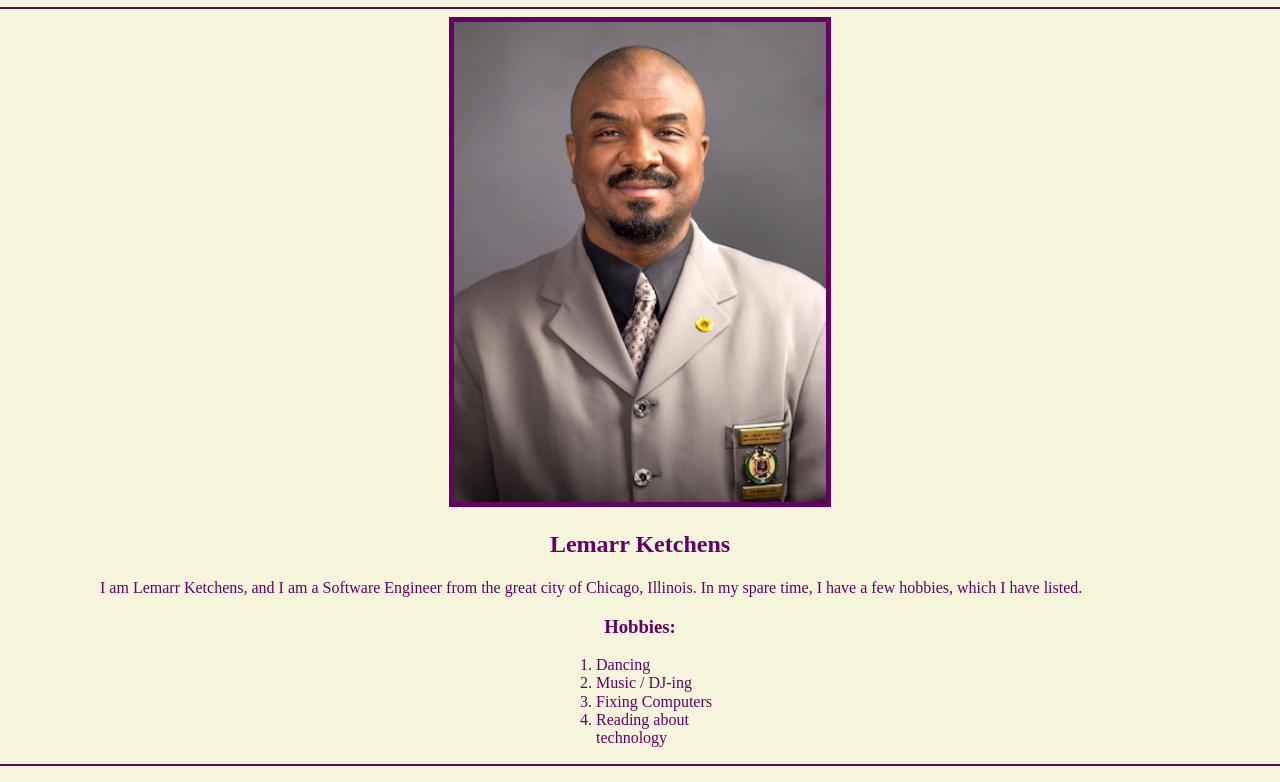
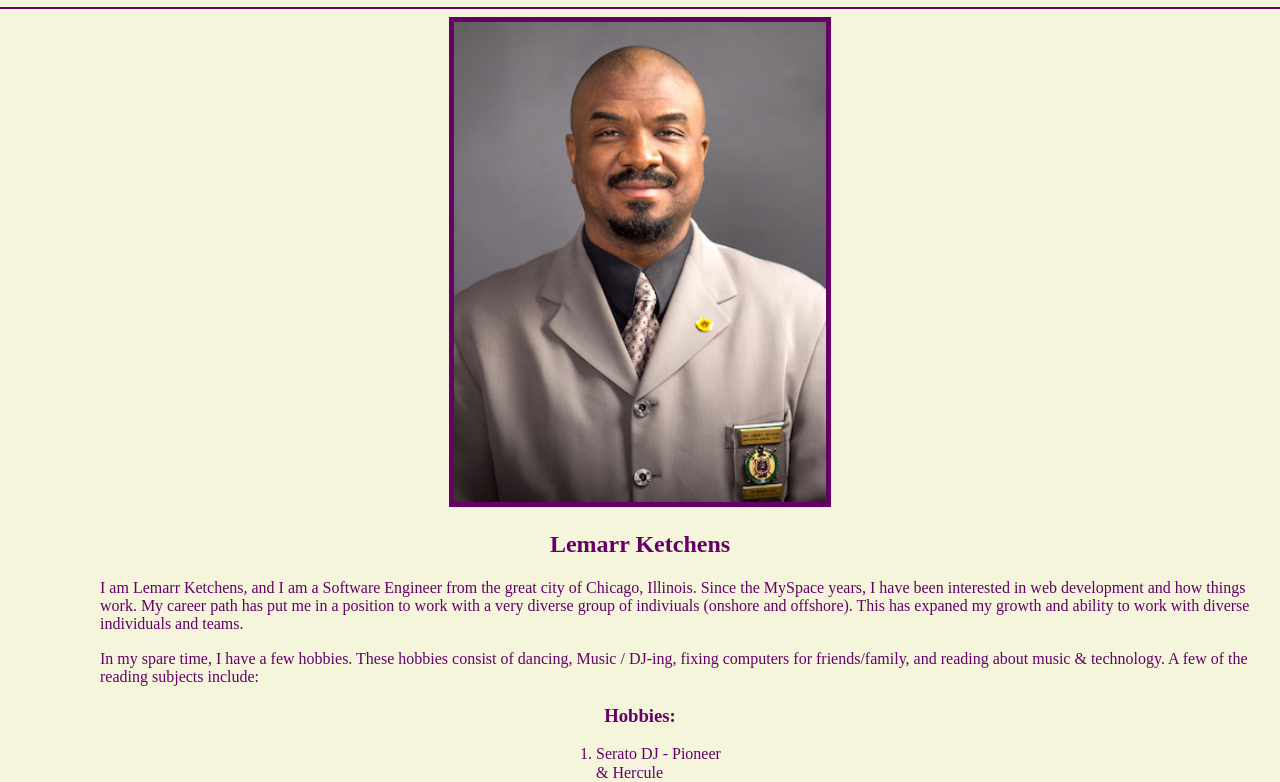
Before and after one commit to lketchind/lkworld, a plain HTML site: page index.html in a window 1280 px wide. Shown: the part 170-952 px from the top of the page. Drawn offline with nearby package versions, Linux system fonts and the light colour scheme.

Commit message:
LK - Commit Updates
This is additional updates after receiving professional feedback.

```diff
--- a/index.html
+++ b/index.html
@@ -38,13 +38,19 @@
 
         <!-- Introduction with my hobbies in a numbered list. -->
         <div class="purple-font" id="intro">
-            <p>I am Lemarr Ketchens, and I am a Software Engineer from the great city of Chicago, Illinois. In my spare time, I have a few hobbies, which I have listed.</p>
+            <p>I am Lemarr Ketchens, and I am a Software Engineer from the great city of Chicago, Illinois. Since the MySpace years, I have been interested in web development and how things work.
+                My career path has put me in a position to work with a very diverse group of indiviuals (onshore and offshore). This has expaned my growth and ability to work with diverse individuals
+                and teams.</p>
+            <p>In my spare time, I have a few hobbies. These hobbies consist of dancing, Music / DJ-ing, fixing computers for friends/family, and reading about music & technology. A few of the reading
+                subjects include:</p>
             <h3 id="hobbies">Hobbies:</h3>
             <ol>
-                <li>Dancing</li>
-                <li>Music / DJ-ing</li>
-                <li>Fixing Computers</li>
-                <li>Reading about technology</li>
+                <li>Serato DJ - Pioneer & Hercule Equipment</li>
+                <li>Engine DJ - Numark Denon Equipment</li>
+                <li>OBS Studio - Live Streaming</li>
+                <li>DJ Tools and Tips</li>
+                <li>Linux Distribution Setups</li>
+                <li>Raspberry Pi Setups and Configurations</li>
             </ol>
         </div>
 
```
